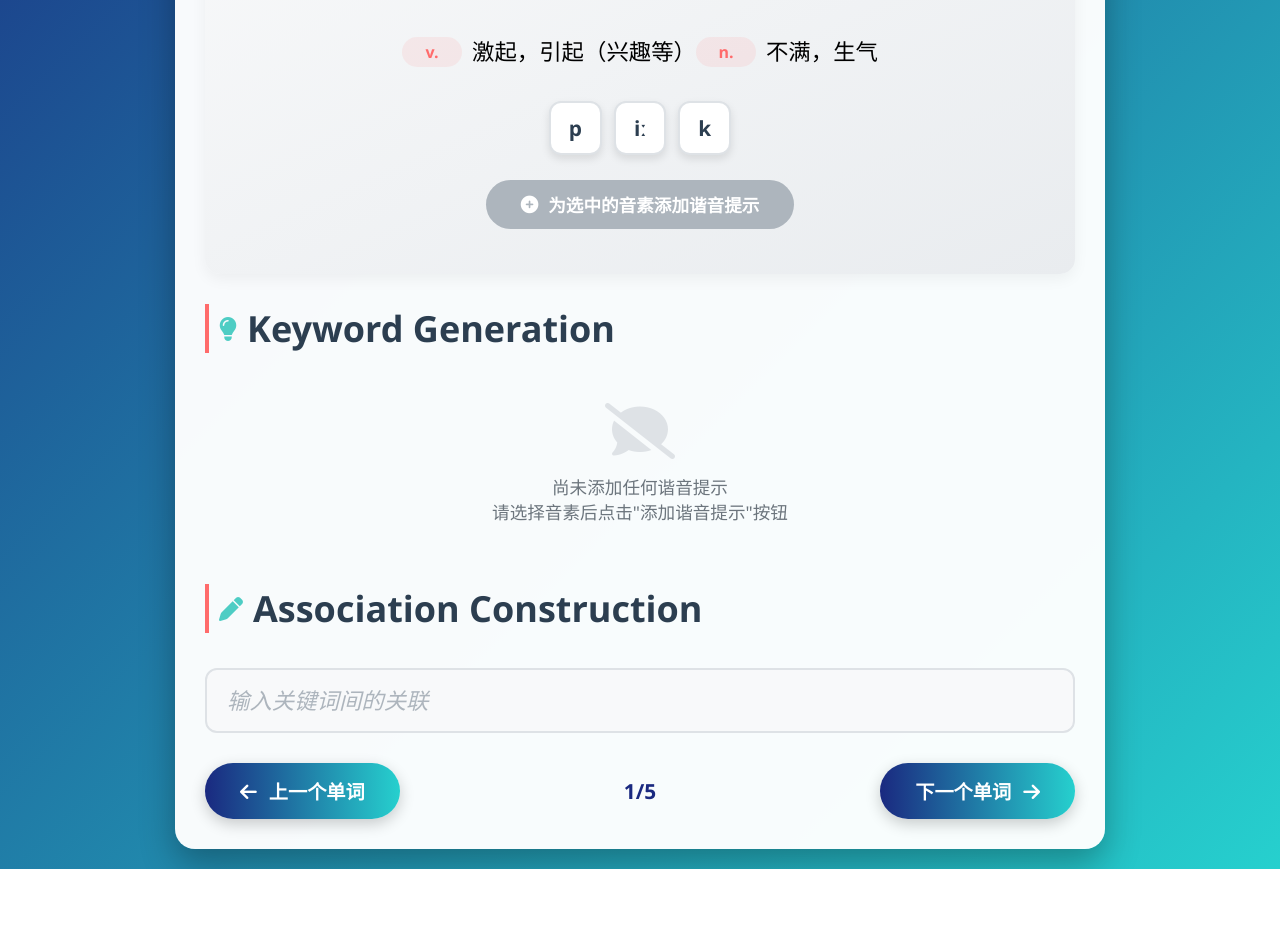
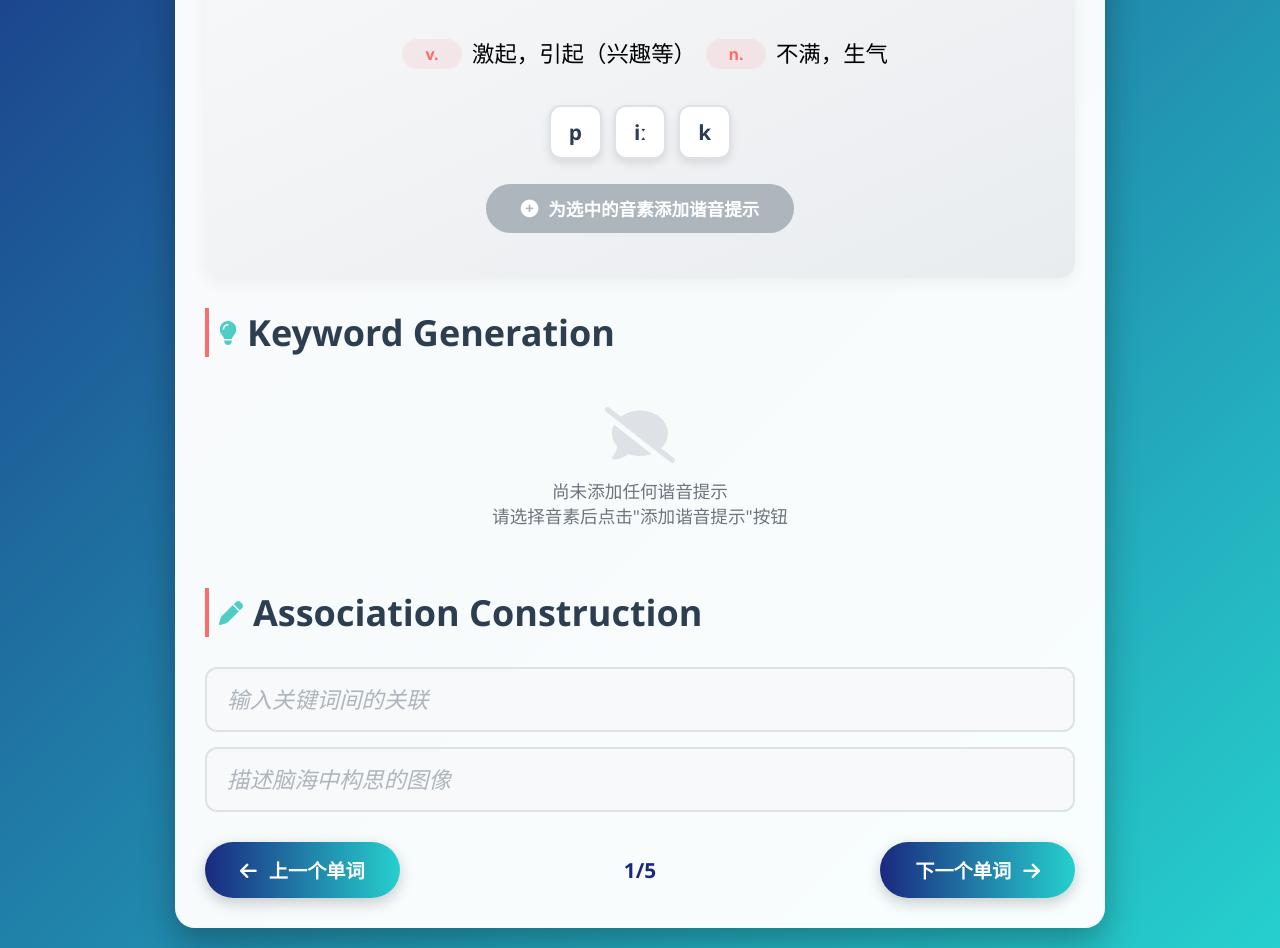
Before and after one commit to BearXJJ/word, a plain HTML site: page index.html in a window 1280 px wide. Shown: the part 472-1420 px from the top of the page. Before the commit the page ends 1341 px from the top, so only its background shows below. Drawn offline with Linux system fonts and the light colour scheme.

Commit message:
add image description

```diff
--- a/index.html
+++ b/index.html
@@ -132,13 +132,12 @@
             margin-top: 10px;
         }
 
-        /* 修改后的释义列表样式 */
         .meanings-list {
             list-style-type: none;
             display: flex;
             flex-direction: row;
             text-align: center;
-            max-width: 600px;
+            max-width: 70vw;
             margin: 0 auto;
         }
 
@@ -147,7 +146,8 @@
             align-items: center;
             justify-content: center;
             gap: 10px;
-            margin: 8px 0;
+            padding-left: 10px;
+            margin: 10px 0;
             line-height: 1.5;
         }
 
@@ -382,7 +382,7 @@
         }
 
         .sentence-container {
-            margin: 25px 0;
+            margin: 5px 0;
         }
 
         .sentence-input {
@@ -575,11 +575,6 @@
                 gap: 10px;
             }
 
-            .meaning-item {
-                flex-direction: column;
-                margin-left: 10px;
-                gap: 5px;
-            }
         }
     </style>
 </head>
@@ -669,8 +664,12 @@
             <h2>Association Construction</h2>
         </div>
         <div class="sentence-container">
-            <input type="text" class="sentence-input" id="sentenceInput"
+            <input type="text" class="sentence-input" id="sentenceInput1"
                    placeholder="输入关键词间的关联">
+        </div>
+        <div class="sentence-container">
+            <input type="text" class="sentence-input" id="sentenceInput2"
+                   placeholder="描述脑海中构思的图像">
         </div>
 
         <div class="nav-buttons">
@@ -696,7 +695,8 @@
                     {"pos": "n.", "definition": "不满，生气"}
                 ],
                 "hints": [],
-                "sentence": ""
+                "sentence1": "",
+                "sentence2": ""
             },
             {
                 "id": 2,
@@ -707,7 +707,8 @@
                     {"pos": "adj.", "definition": "烧焦的；枯萎的"}
                 ],
                 "hints": [],
-                "sentence": ""
+                "sentence1": "",
+                "sentence2": ""
             },
             {
                 "id": 3,
@@ -718,7 +719,8 @@
                     {"pos": "v.", "definition": "使陷入泥沼；蜕皮"}
                 ],
                 "hints": [],
-                "sentence": ""
+                "sentence1": "",
+                "sentence2": ""
             },
             {
                 "id": 4,
@@ -729,7 +731,8 @@
                     {"pos": "adj.", "definition": "固有的，内在的"}
                 ],
                 "hints": [],
-                "sentence": ""
+                "sentence1": "",
+                "sentence2": ""
             },
             {
                 "id": 5,
@@ -739,7 +742,8 @@
                     {"pos": "n.", "definition": "一致同意，全体一致"}
                 ],
                 "hints": [],
-                "sentence": ""
+                "sentence1": "",
+                "sentence2": ""
             }
         ];
 
@@ -748,7 +752,8 @@
         const meaningsList = document.getElementById('meaningsList');
         const phonemesContainer = document.getElementById('phonemesContainer');
         const hintContainer = document.getElementById('hintContainer');
-        const sentenceInput = document.getElementById('sentenceInput');
+        const sentenceInput1 = document.getElementById('sentenceInput1');
+        const sentenceInput2 = document.getElementById('sentenceInput2');
         const prevBtn = document.getElementById('prevBtn');
         const nextBtn = document.getElementById('nextBtn');
         const counter = document.getElementById('counter');
@@ -879,7 +884,8 @@
             renderHints();
 
             // 更新句子输入框
-            sentenceInput.value = word.sentence || '';
+            sentenceInput1.value = word.sentence1 || '';
+            sentenceInput2.value = word.sentence2 || '';
 
             updateAddButtonState();
         }
@@ -1049,8 +1055,11 @@
         });
 
         // 句子输入监听
-        sentenceInput.addEventListener('input', () => {
-            words[currentWordIndex].sentence = sentenceInput.value;
+        sentenceInput1.addEventListener('input', () => {
+            words[currentWordIndex].sentence1 = sentenceInput1.value;
+        });
+        sentenceInput2.addEventListener('input', () => {
+            words[currentWordIndex].sentence2 = sentenceInput2.value;
         });
 
         // 添加谐音按钮监听
```
Also changed, not shown: 1 other file.
